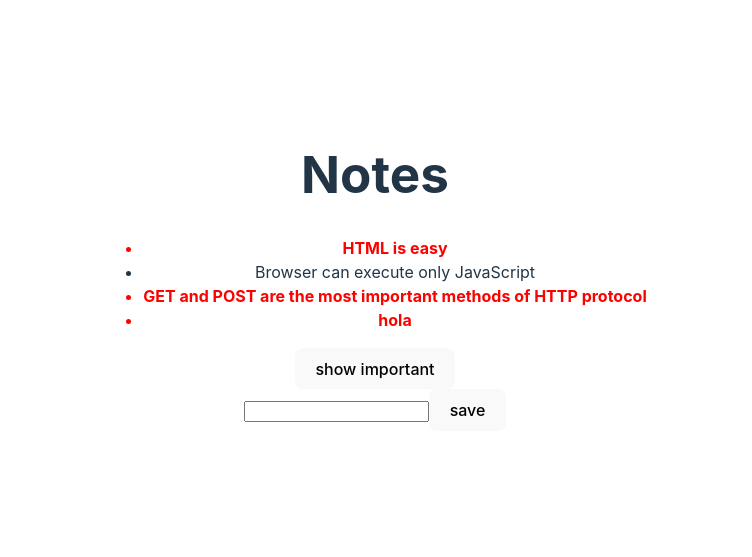
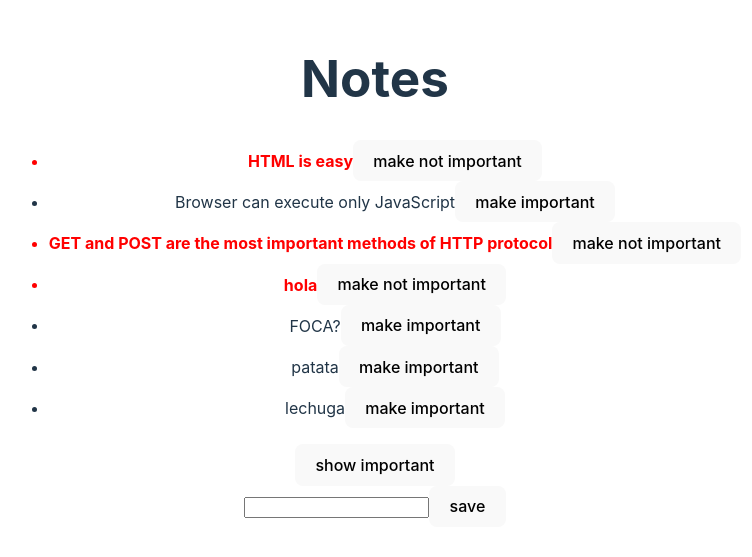
Before and after one commit to wangsamu/Full_Stack_Open_inClass, a React (Vite) app in the folder part2/: page / in a window 1280 px wide. Shown: the part 129-686 px from the top of the page, without its empty margins (265-1017 px from the left). Built offline with nearby package versions, Linux system fonts and the light colour scheme; data requests are answered from the project's data file.

Commit message:
Toggle importance for each note feature added

```diff
--- a/part2/db.json
+++ b/part2/db.json
@@ -19,6 +19,21 @@
       "id": 4,
       "content": "hola",
       "important": true
+    },
+    {
+      "id": 5,
+      "content": "FOCA?",
+      "important": false
+    },
+    {
+      "id": 6,
+      "content": "patata",
+      "important": false
+    },
+    {
+      "id": 7,
+      "content": "lechuga",
+      "important": false
     }
   ]
 }
--- a/part2/src/App.tsx
+++ b/part2/src/App.tsx
@@ -9,19 +9,20 @@ import React, {
 } from 'react';
 import './App.css';
 import axios from 'axios';
+import Note from './Note';
 
 // interface AppProps {
 //   notes: { id: number; content: string; important: boolean }[];
 // }
 
-interface newNote {
-  id?: number;
-  content?: string;
-  important?: boolean;
+export interface NoteInterface {
+  id: number;
+  content: string;
+  important: boolean;
 }
 
 const App: FunctionComponent = () => {
-  const [notes, setNotes] = useState([]);
+  const [notes, setNotes] = useState<NoteInterface[]>([]);
   const [inputValue, setInputValue] = useState('');
   const [showAll, setShowAll] = useState(true);
 
@@ -41,11 +42,11 @@ const App: FunctionComponent = () => {
       important: Math.random() < 0.5,
     };
 
-    axios
-      .post('http://localhost:4000/notes', newNote)
-      .then((response) => console.log(response));
-    setNotes([...notes].concat(newNote));
-    setInputValue('');
+    axios.post('http://localhost:4000/notes', newNote).then((response) => {
+      console.log(response);
+      setNotes([...notes].concat(newNote));
+      setInputValue('');
+    });
   };
 
   const handleInput = (event: React.ChangeEvent<HTMLInputElement>) => {
@@ -56,14 +57,20 @@ const App: FunctionComponent = () => {
 
   const toggleShowAll = () => setShowAll(!showAll);
 
+  const toggleImportance = (id: number) => {
+    setNotes(
+      [...notes].map((note) =>
+        note.id === id ? { ...note, important: !note.important } : note
+      )
+    );
+  };
+
   return (
     <div className='App'>
       <h1>Notes</h1>
       <ul>
         {notesToShow.map((note) => (
-          <li key={note.id} className={note.important ? 'important' : ''}>
-            {note.content}
-          </li>
+          <Note key={note.id} note={note} toggleImportance={toggleImportance} />
         ))}
       </ul>
       <button onClick={toggleShowAll}>
--- /dev/null
+++ b/part2/src/Note.tsx
@@ -0,0 +1,22 @@
+import React from 'react';
+import { NoteInterface } from './App';
+
+interface NoteProps {
+  note: NoteInterface;
+  toggleImportance: (params: number) => void;
+}
+const Note: React.FC<NoteProps> = ({ note, toggleImportance }) => {
+  const { id, content, important } = note;
+  const label = important ? 'make not important' : 'make important';
+
+  return (
+    <div>
+      <li key={id} className={important ? 'important' : ''}>
+        {content}
+        <button onClick={() => toggleImportance(id)}>{label}</button>
+      </li>
+    </div>
+  );
+};
+
+export default Note;
```
